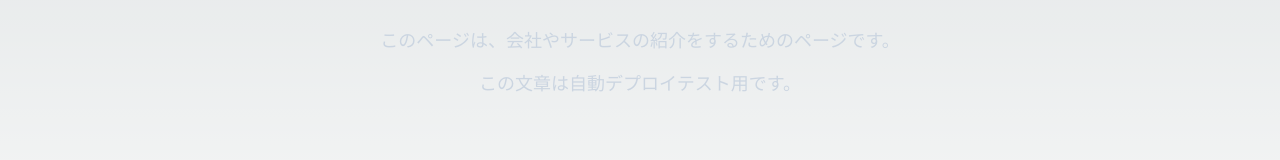
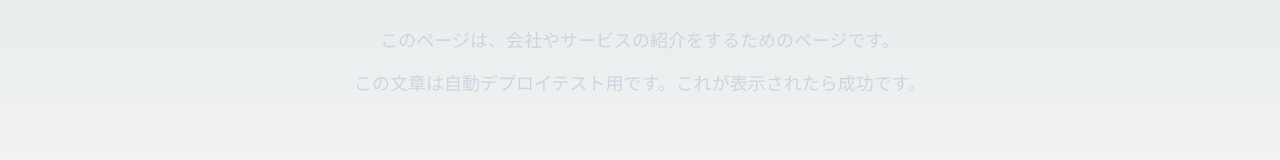
Before and after one commit to miyazaki0120/my-next-app, a Next.js app: page /about in a window 1280 px wide. Shown: the part 436-596 px from the top of the page. Built offline with nearby package versions, Linux system fonts and the light colour scheme.

Commit message:
自動デプロイテストの変更を追加

```diff
--- a/src/app/about/page.tsx
+++ b/src/app/about/page.tsx
@@ -15,7 +15,7 @@ export default function AboutPage() {
         このページは、会社やサービスの紹介をするためのページです。
       </p>
        <p className={styles.description}>
-        この文章は自動デプロイテスト用です。
+        この文章は自動デプロイテスト用です。これが表示されたら成功です。
       </p>
     </main>
   );
```
